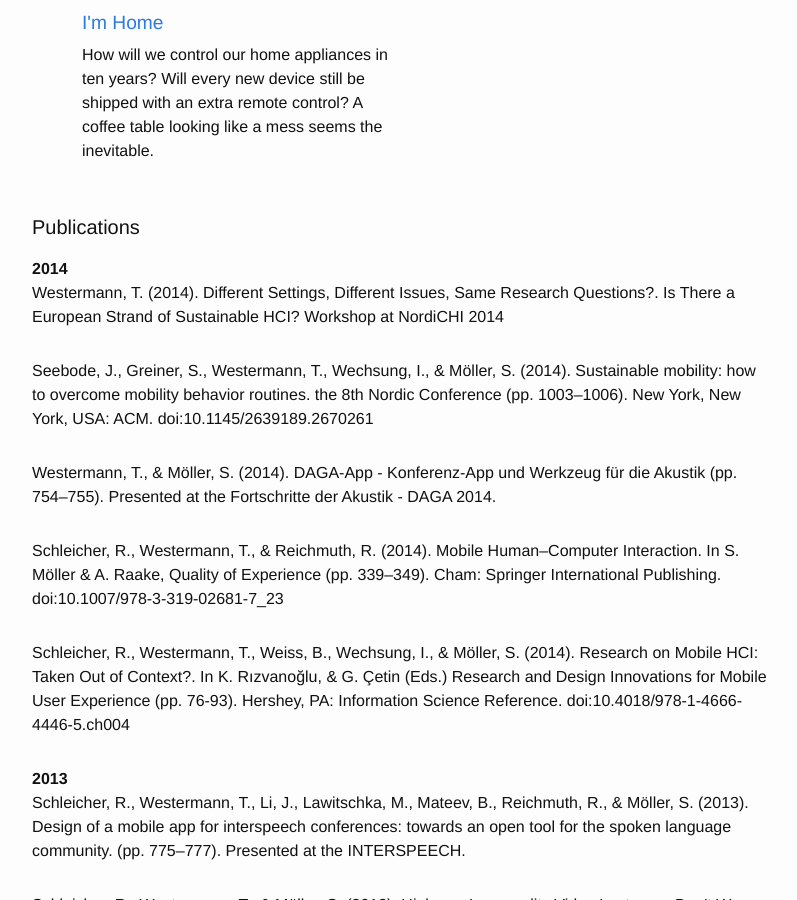
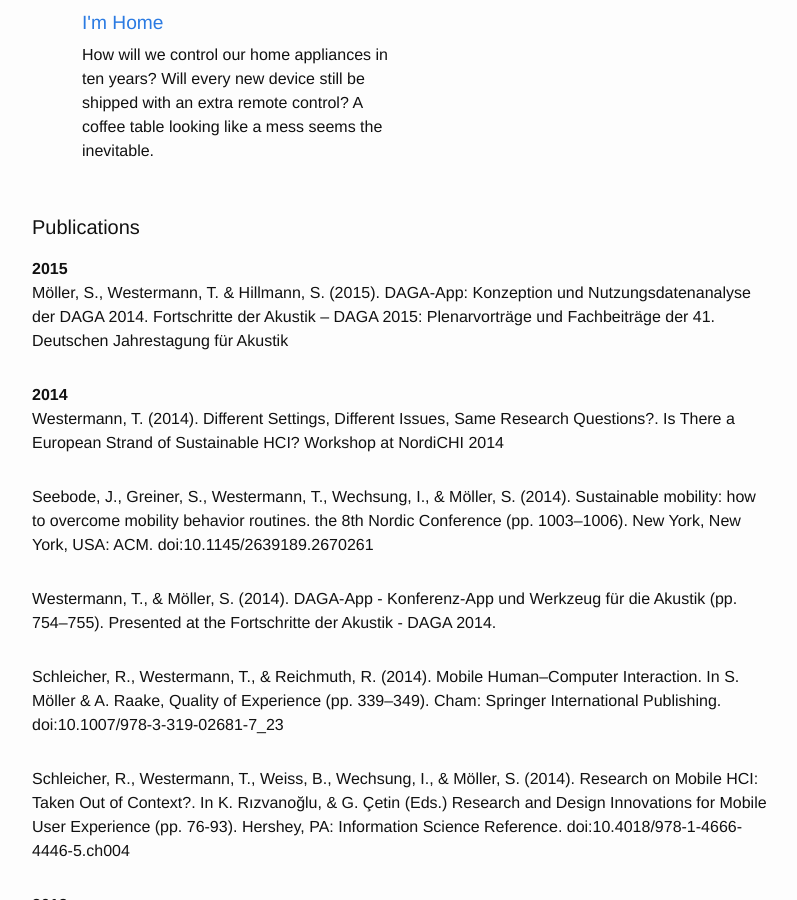
Before and after one commit to tilowestermann/tilowestermann.github.io, a Jekyll site: the page built from index.html, in a window 1280 px wide and 900 px high, scrolled down 963 px. Shown: the whole window, without its empty margins (238-1035 px from the left). Built offline with Jekyll 4.4.1, drawn with Linux system fonts in a browser that asks for light colours.

Commit message:
Added publication

```diff
--- a/_data/publications.yaml
+++ b/_data/publications.yaml
@@ -40,3 +40,6 @@
 - reference: "Westermann, T. (2014). Different Settings, Different Issues, Same Research Questions?. Is There a European Strand of Sustainable HCI? Workshop at NordiCHI 2014"
   tags: "Sense4En"
   year: 2014
+- reference: "Möller, S., Westermann, T. & Hillmann, S. (2015). DAGA-App: Konzeption und Nutzungsdatenanalyse der DAGA 2014. Fortschritte der Akustik – DAGA 2015: Plenarvorträge und Fachbeiträge der 41. Deutschen Jahrestagung für Akustik"
+  tags: "QUe"
+  year: 2015
```
